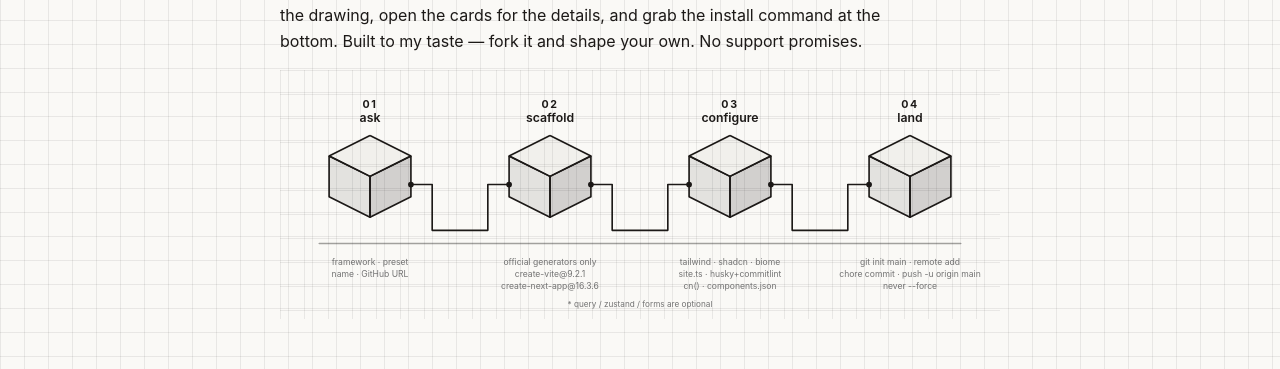
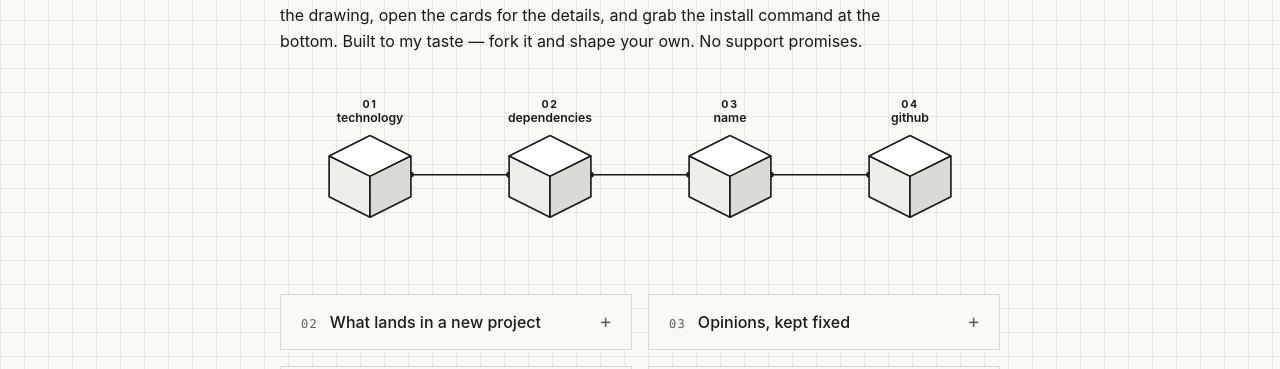
Before and after one commit to raulmoracode/raulmoracode-create-web, a React (Vite) app: page / in a window 1280 px wide. Shown: the part 196-565 px from the top of the page. Built offline with nearby package versions, Linux system fonts and the light colour scheme.

Commit message:
feat: trim pipeline drawing to bare cubes (#7)
Drop captions, rail, and pipe dips.

Use matte faces and straight links.

```diff
--- a/src/components/pipeline-drawing.tsx
+++ b/src/components/pipeline-drawing.tsx
@@ -9,20 +9,13 @@ type Station = {
   number: string;
   name: string;
   cx: number;
-  captions: string[];
 };
 
 const CY = 130;
 const SIZE = 50;
-const PORT_Y = 140;
-const DIP_Y = 196;
-const RAIL_Y = 212;
-const JOG_X = 26;
+const PORT_Y = 128;
 const NUMBER_Y = 46;
 const NAME_Y = 64;
-const CAPTION_Y = 238;
-const CAPTION_STEP = 15;
-const FOOTNOTE_Y = 290;
 
 const STATION_STAGGER_MS = 450;
 const FACE_STAGGER_MS = 150;
@@ -30,42 +23,10 @@ const PIPE_DELAY_MS = 450;
 const LABEL_DELAY_MS = 1000;
 
 const STATIONS: Station[] = [
-  {
-    number: "01",
-    name: "ask",
-    cx: 110,
-    captions: ["framework · preset", "name · GitHub URL"],
-  },
-  {
-    number: "02",
-    name: "scaffold",
-    cx: 330,
-    captions: [
-      "official generators only",
-      "create-vite@9.2.1",
-      "create-next-app@16.3.6",
-    ],
-  },
-  {
-    number: "03",
-    name: "configure",
-    cx: 550,
-    captions: [
-      "tailwind · shadcn · biome",
-      "site.ts · husky+commitlint",
-      "cn() · components.json",
-    ],
-  },
-  {
-    number: "04",
-    name: "land",
-    cx: 770,
-    captions: [
-      "git init main · remote add",
-      "chore commit · push -u origin main",
-      "never --force",
-    ],
-  },
+  { number: "01", name: "technology", cx: 110 },
+  { number: "02", name: "dependencies", cx: 330 },
+  { number: "03", name: "name", cx: 550 },
+  { number: "04", name: "github", cx: 770 },
 ];
 
 function topFace(cx: number, cy: number, s: number): string {
@@ -78,16 +39,6 @@ function leftFace(cx: number, cy: number, s: number): string {
 
 function rightFace(cx: number, cy: number, s: number): string {
   return `M ${cx + s} ${cy - s / 2} L ${cx} ${cy} L ${cx} ${cy + s} L ${cx + s} ${cy + s / 2} Z`;
-}
-
-function elbowPipe(
-  x1: number,
-  x2: number,
-  y: number,
-  dip: number,
-  jog: number,
-): string {
-  return `M ${x1} ${y} H ${x1 + jog} V ${dip} H ${x2 - jog} V ${y} H ${x2}`;
 }
 
 export function PipelineDrawing({ className }: PipelineDrawingProps) {
@@ -122,58 +73,34 @@ export function PipelineDrawing({ className }: PipelineDrawingProps) {
     <div
       ref={ref}
       data-testid="pipeline-drawing"
-      className={cn(
-        "blueprint-grid w-full overflow-hidden",
-        isDrawn && "is-drawn",
-        className,
-      )}
+      className={cn("w-full overflow-hidden", isDrawn && "is-drawn", className)}
     >
       <svg
-        viewBox="0 0 880 304"
+        viewBox="0 0 880 196"
         role="img"
         aria-labelledby={`${titleId} ${descId}`}
         className="block h-auto w-full"
       >
-        <title id={titleId}>CLI pipeline: ask, scaffold, configure, land</title>
+        <title id={titleId}>
+          Scaffolder steps: technology, dependencies, name, github
+        </title>
         <desc id={descId}>
-          Pipeline of a run. 01 ask: prompts for framework, tech preset, project
-          name, and GitHub URL. 02 scaffold: official generators only,
-          create-vite 9.2.1 or create-next-app 16.3.6. 03 configure: Tailwind,
-          shadcn cn plus components.json, Biome, site.ts, Husky plus Commitlint.
-          04 land: git init on main, remote add, chore commit, push -u origin
-          main, never force.
+          Steps of a run. 01 technology: pick React plus Vite or Next.js. 02
+          dependencies: choose which packages to install. 03 name: give the
+          project a name. 04 github: enter the repository URL.
         </desc>
-
-        <path
-          d={`M 48 ${RAIL_Y} H 832`}
-          pathLength={1}
-          fill="none"
-          stroke="currentColor"
-          strokeWidth={2}
-          strokeLinecap="round"
-          opacity={0.4}
-          className="draw"
-          style={{ transitionDelay: "0ms" }}
-        />
 
         {STATIONS.slice(0, STATIONS.length - 1).map((station, i) => {
           const next = STATIONS[i + 1];
           return (
             <path
               key={`pipe-${station.number}`}
-              d={elbowPipe(
-                station.cx + SIZE,
-                next.cx - SIZE,
-                PORT_Y,
-                DIP_Y,
-                JOG_X,
-              )}
+              d={`M ${station.cx + SIZE} ${PORT_Y} H ${next.cx - SIZE}`}
               pathLength={1}
               fill="none"
               stroke="currentColor"
               strokeWidth={2}
               strokeLinecap="round"
-              strokeLinejoin="round"
               className="draw"
               style={{
                 transitionDelay: `${i * STATION_STAGGER_MS + PIPE_DELAY_MS}ms`,
@@ -209,16 +136,16 @@ export function PipelineDrawing({ className }: PipelineDrawingProps) {
 
         {STATIONS.map((station, i) => {
           const faces = [
-            { key: "top", d: topFace(station.cx, CY, SIZE), fillOpacity: 0.04 },
+            { key: "top", d: topFace(station.cx, CY, SIZE), fill: "#ffffff" },
             {
               key: "left",
               d: leftFace(station.cx, CY, SIZE),
-              fillOpacity: 0.1,
+              fill: "#efeeea",
             },
             {
               key: "right",
               d: rightFace(station.cx, CY, SIZE),
-              fillOpacity: 0.18,
+              fill: "#dcdad5",
             },
           ];
           return (
@@ -228,8 +155,7 @@ export function PipelineDrawing({ className }: PipelineDrawingProps) {
                   key={face.key}
                   d={face.d}
                   pathLength={1}
-                  fill="currentColor"
-                  fillOpacity={face.fillOpacity}
+                  fill={face.fill}
                   stroke="currentColor"
                   strokeWidth={2}
                   strokeLinejoin="round"
@@ -270,34 +196,9 @@ export function PipelineDrawing({ className }: PipelineDrawingProps) {
               >
                 {station.name}
               </text>
-              {station.captions.map((line, li) => (
-                <text
-                  key={line}
-                  x={station.cx}
-                  y={CAPTION_Y + li * CAPTION_STEP}
-                  fontSize={10.5}
-                  fill="var(--muted-foreground)"
-                  className="station-label"
-                  style={{ transitionDelay: delay }}
-                >
-                  {line}
-                </text>
-              ))}
             </g>
           );
         })}
-
-        <text
-          x={440}
-          y={FOOTNOTE_Y}
-          textAnchor="middle"
-          fontSize={10}
-          fill="var(--muted-foreground)"
-          className="station-label"
-          style={{ transitionDelay: "2200ms" }}
-        >
-          * query / zustand / forms are optional
-        </text>
       </svg>
     </div>
   );
```
Also changed, not shown: 2 other files (tests, documents, lock files or other folders).
